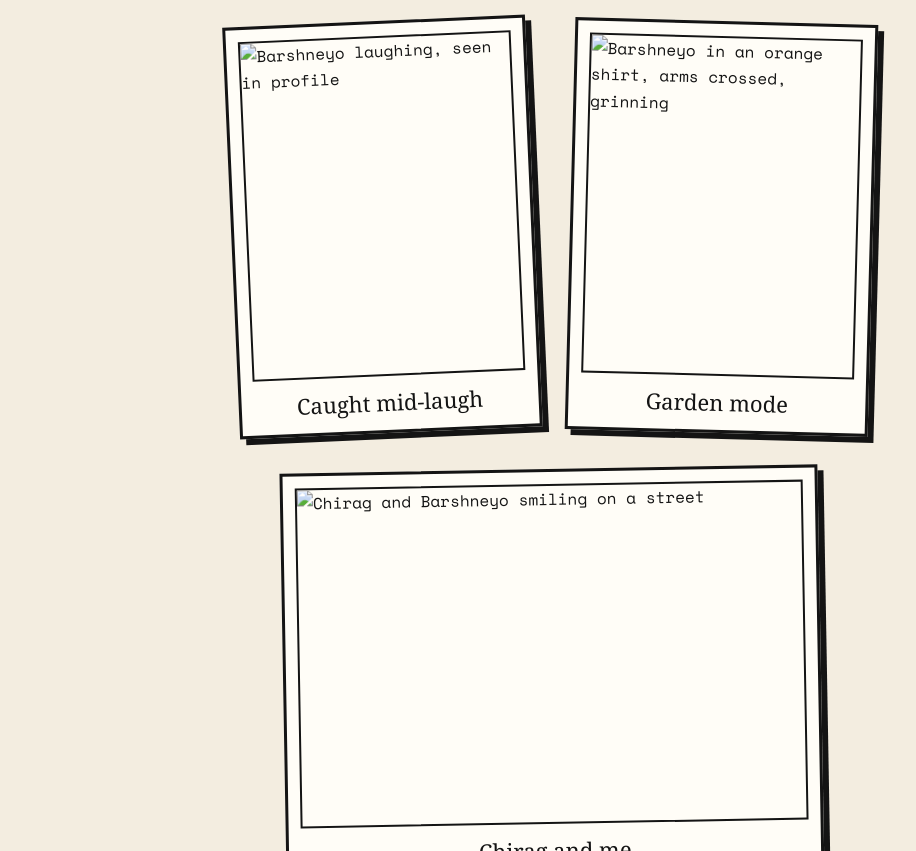
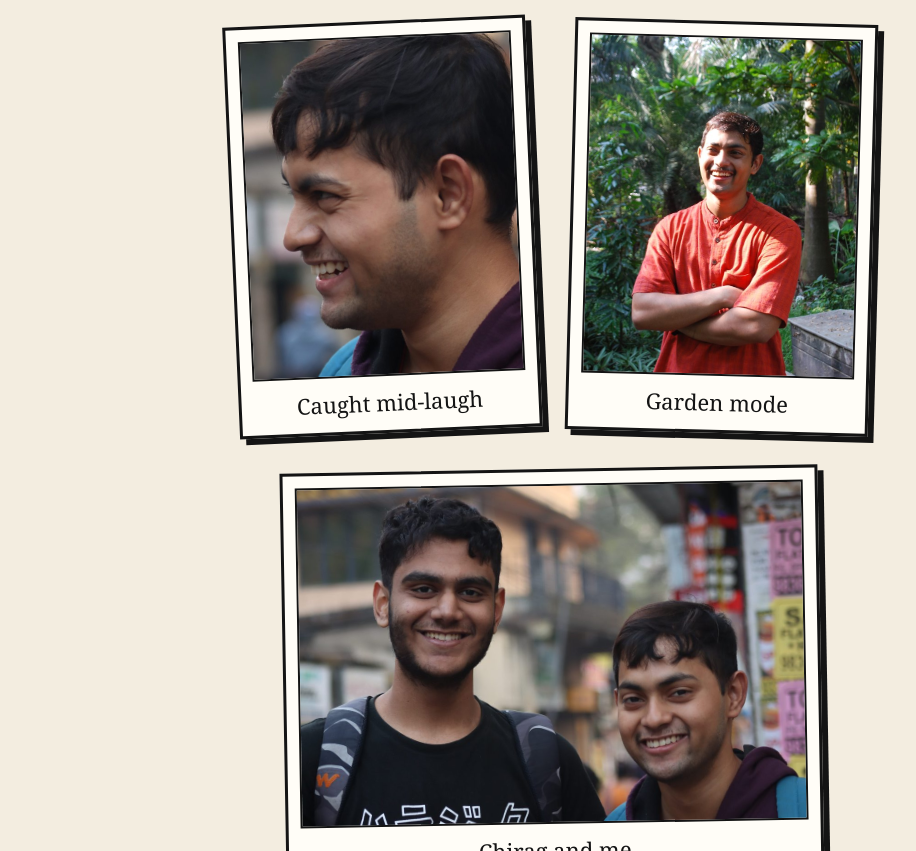
Before and after one commit to barshneyo/barshneyo.github.io, a plain HTML site: page gallery.html in a window 1280 px wide. Shown: the part 181-1032 px from the top of the page, without its empty margins (88-1004 px from the left). Drawn offline with nearby package versions, Linux system fonts and the light colour scheme; a web font is replaced by a local one.

Commit message:
Add files via upload

```diff
--- a/gallery.html
+++ b/gallery.html
@@ -34,9 +34,9 @@
       <section id="gallery">
         <h2><span class="num">04</span>Gallery</h2>
         <div class="booth">
-          <figure class="polaroid p1"><img src="images/laughing.jpg" alt="Barshneyo laughing, seen in profile" width="700" height="875" loading="lazy"><figcaption>Caught mid-laugh</figcaption></figure>
-          <figure class="polaroid p2"><img src="images/garden.jpg" alt="Barshneyo in an orange shirt, arms crossed, grinning" width="700" height="875" loading="lazy"><figcaption>Garden mode</figcaption></figure>
-          <figure class="polaroid p3"><img src="images/with-chirag.jpg" alt="Chirag and Barshneyo smiling on a street" width="1100" height="733" loading="lazy"><figcaption>Chirag and me</figcaption></figure>
+          <figure class="polaroid p1"><img src="laughing.jpg" alt="Barshneyo laughing, seen in profile" width="700" height="875" loading="lazy"><figcaption>Caught mid-laugh</figcaption></figure>
+          <figure class="polaroid p2"><img src="garden.jpg" alt="Barshneyo in an orange shirt, arms crossed, grinning" width="700" height="875" loading="lazy"><figcaption>Garden mode</figcaption></figure>
+          <figure class="polaroid p3"><img src="with-chirag.jpg" alt="Chirag and Barshneyo smiling on a street" width="1100" height="733" loading="lazy"><figcaption>Chirag and me</figcaption></figure>
         </div>
       </section>
     </div>
```
Also changed, not shown: about.html (+1 -1 lines), index.html (+1 -1 lines).
